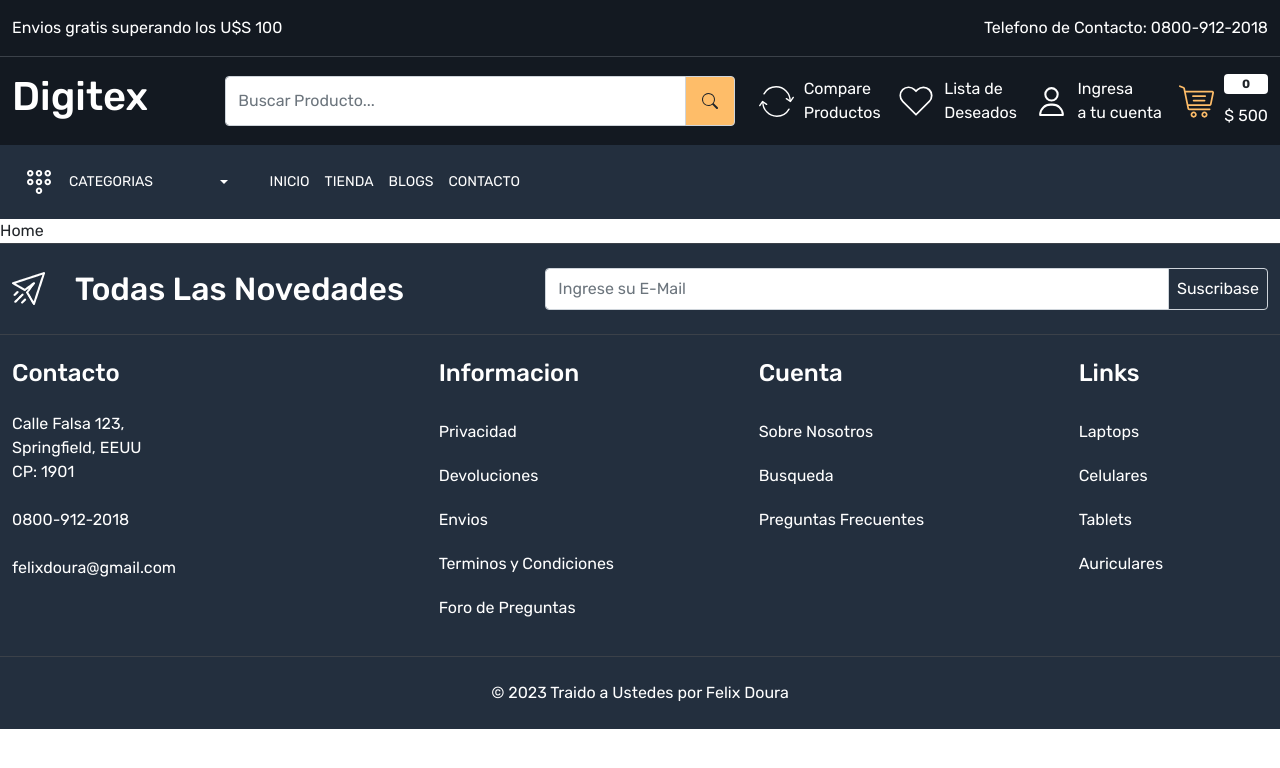
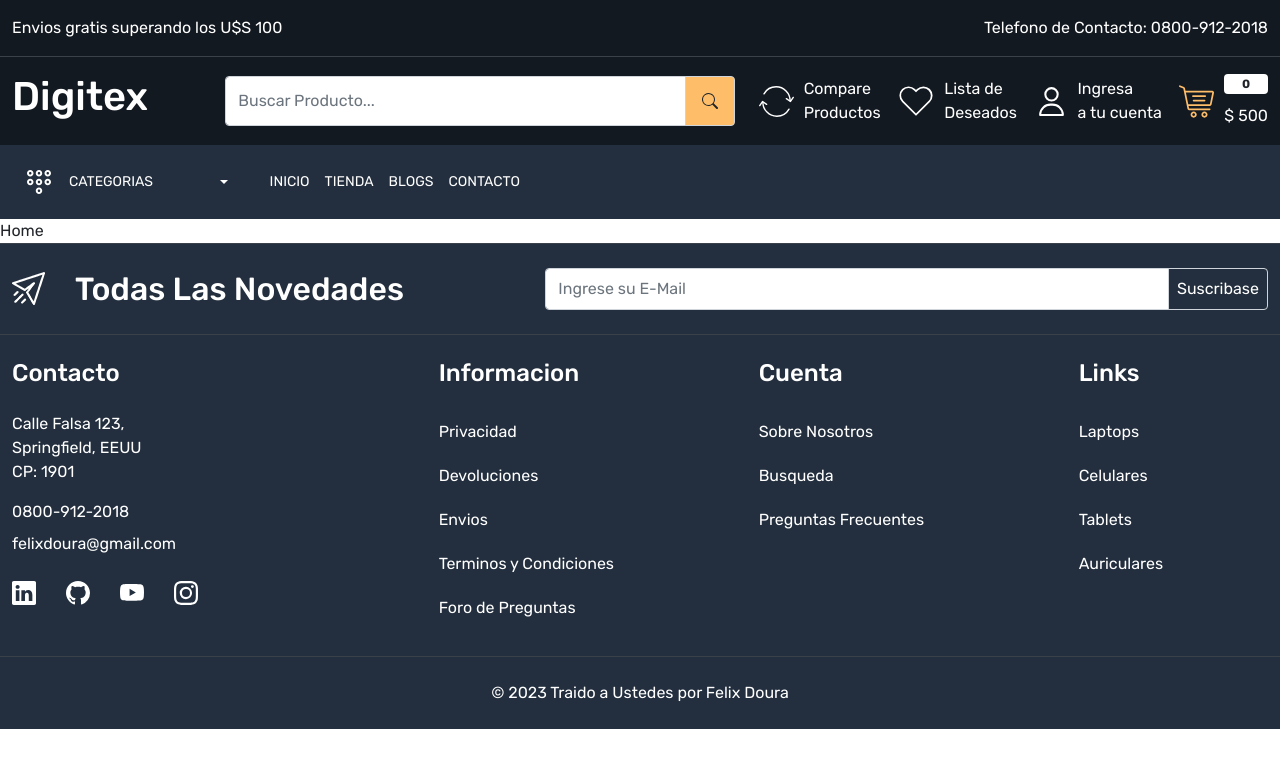
Before and after one commit to felixdoura/digitex, a React (Create React App) app: page / in a window 1280 px wide. Shown: the top 768 px of the page. Built offline with nearby package versions, Linux system fonts and the light colour scheme.

Commit message:
Listo el footer

```diff
--- a/src/components/Footer.js
+++ b/src/components/Footer.js
@@ -1,5 +1,7 @@
 import React from 'react'
 import {Link} from 'react-router-dom'
+import {BsLinkedin, BsGithub, BsYoutube, BsInstagram} from 'react-icons/bs'
+// import { icons } from 'react-icons/lib';
 
 const Footer = () => {
   return (
@@ -42,12 +44,26 @@ const Footer = () => {
                   Springfield, EEUU <br />
                   CP: 1901
                 </address>
-                <a href='tel: 0800-912-2018' className='mt-4 d-block mb-2 text-white'>
+                <a href='tel: 0800-912-2018' className='mt-3 d-block mb-1 text-white'>
                   0800-912-2018
                 </a>
-                <a href='mailto: felixdoura@gmail.com' className='mt-4 d-block mb-2 text-white'>
+                <a href='mailto: felixdoura@gmail.com' className='mt-2 d-block mb-0 text-white'>
                   felixdoura@gmail.com
                 </a>
+                <div className='social-icons d-flex align-items-center gap-30 mt-4'>
+                  <a className='text-white' href="https://www.linkedin.com/in/felixdoura/">
+                    <BsLinkedin className='fs-4' />
+                  </a>
+                  <a className='text-white' href="/">
+                    <BsGithub className='fs-4' />
+                  </a>
+                  <a className='text-white' href="/">
+                    <BsYoutube className='fs-4' />
+                  </a>
+                  <a className='text-white' href="/">
+                    <BsInstagram className='fs-4' />
+                  </a>
+                </div>
               </div>
             </div>
             <div className='col-3'>
```
